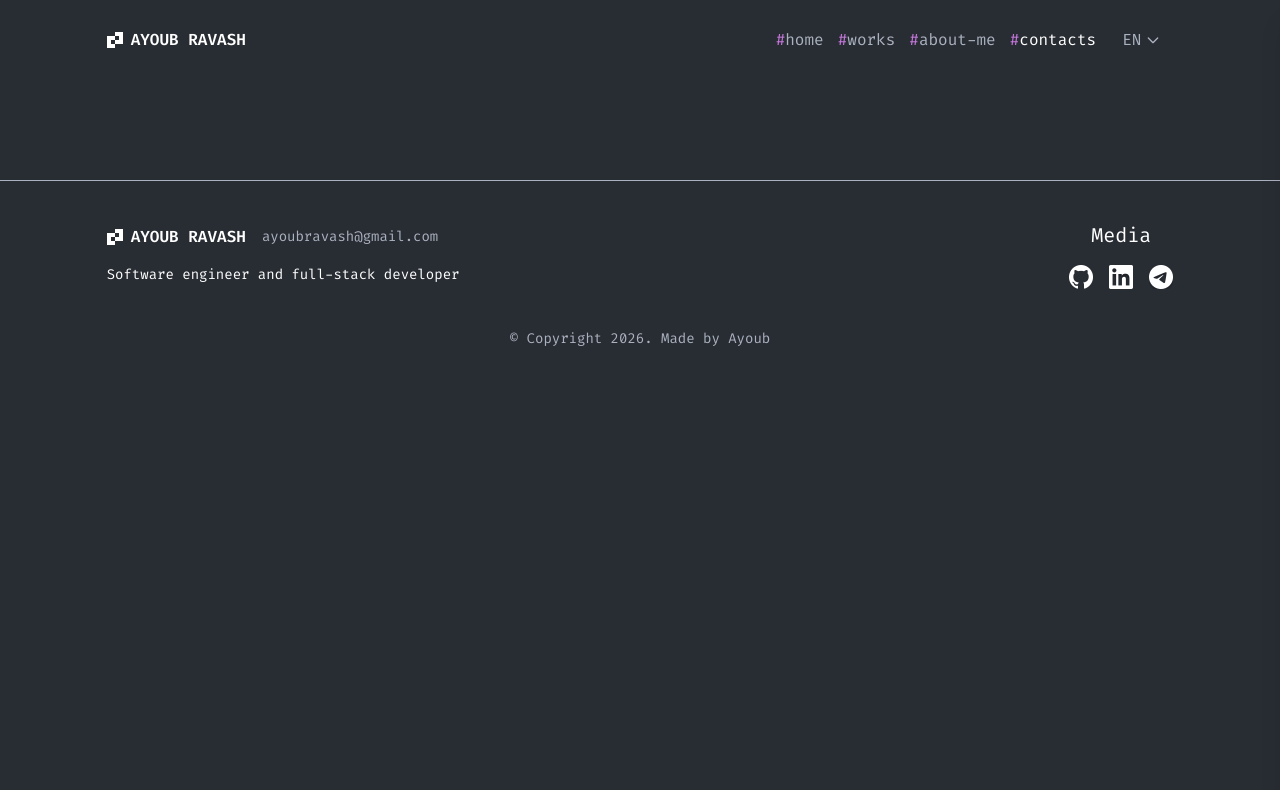
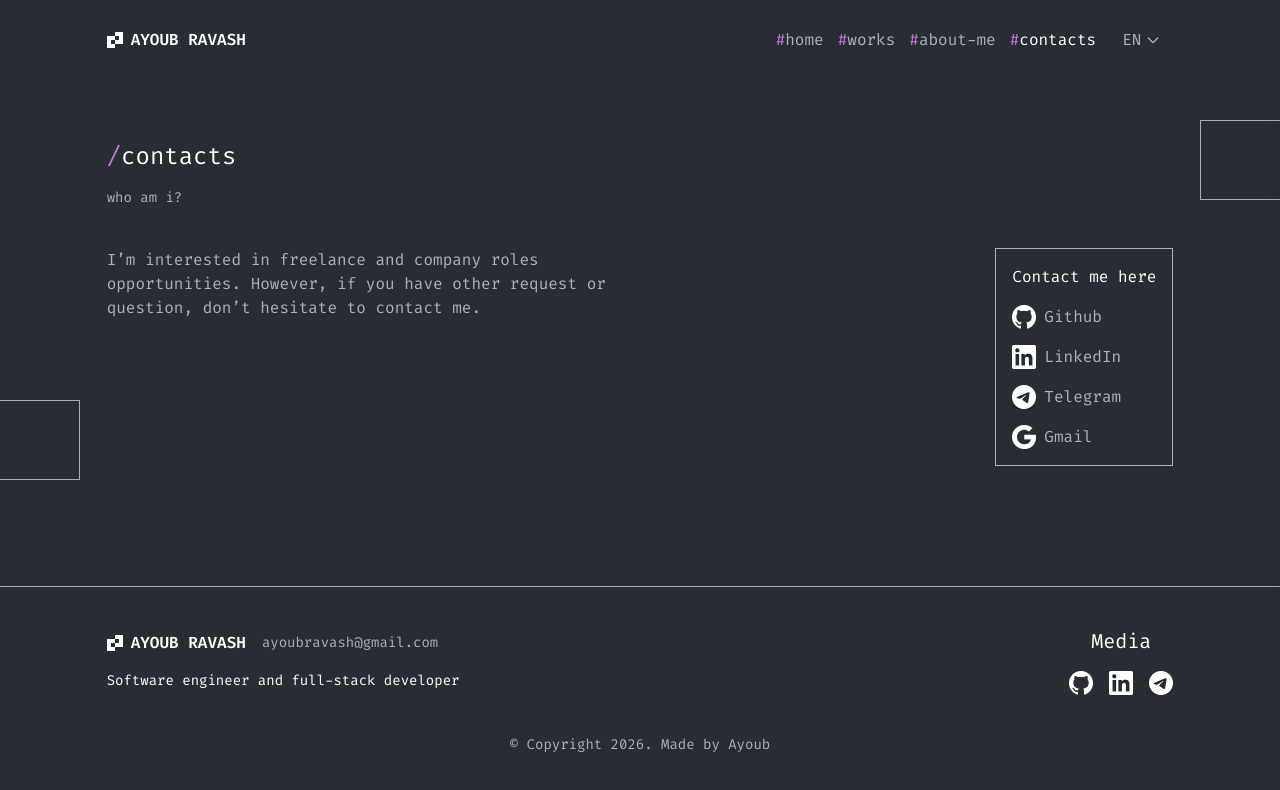
Before and after one commit to AyoubRavash/hack-portfolio, a React (Vite) app: page /hack-portfolio/contacts in a window 1280 px wide. Shown: the top 790 px of the page. Built offline with nearby package versions, Linux system fonts and the light colour scheme.

Commit message:
feature: adding content to contacts page

```diff
--- a/src/pages/ContactsPage.tsx
+++ b/src/pages/ContactsPage.tsx
@@ -1,5 +1,14 @@
+import PageTitle from "../components/UI/PageTitle/PageTitle.tsx";
+import Contacts from "../components/Contacts/Contacts.tsx";
+import LargeSquare from "../components/UI/Squares/LargeSquare/LargeSquare.tsx";
+
 function ContactsPage() {
-    return <div></div>
+    return <div className={'flex flex-col gap-10'}>
+        <PageTitle title={'contacts'} description={'who am i?'}/>
+        <LargeSquare styles={'right-0 border-r-0 top-30'}/>
+        <Contacts/>
+        <LargeSquare styles={'left-0 border-l-0 top-100'}/>
+    </div>
 }
 
 export default ContactsPage;
```
